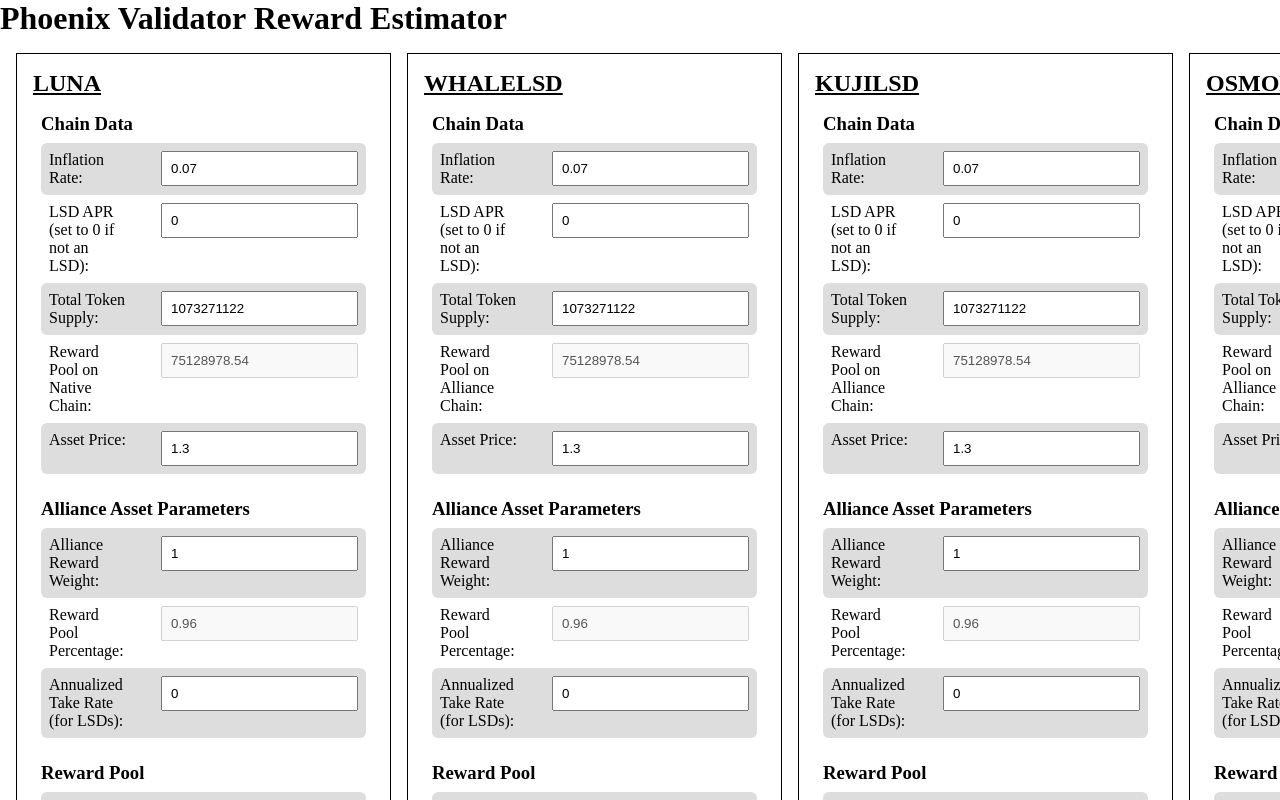
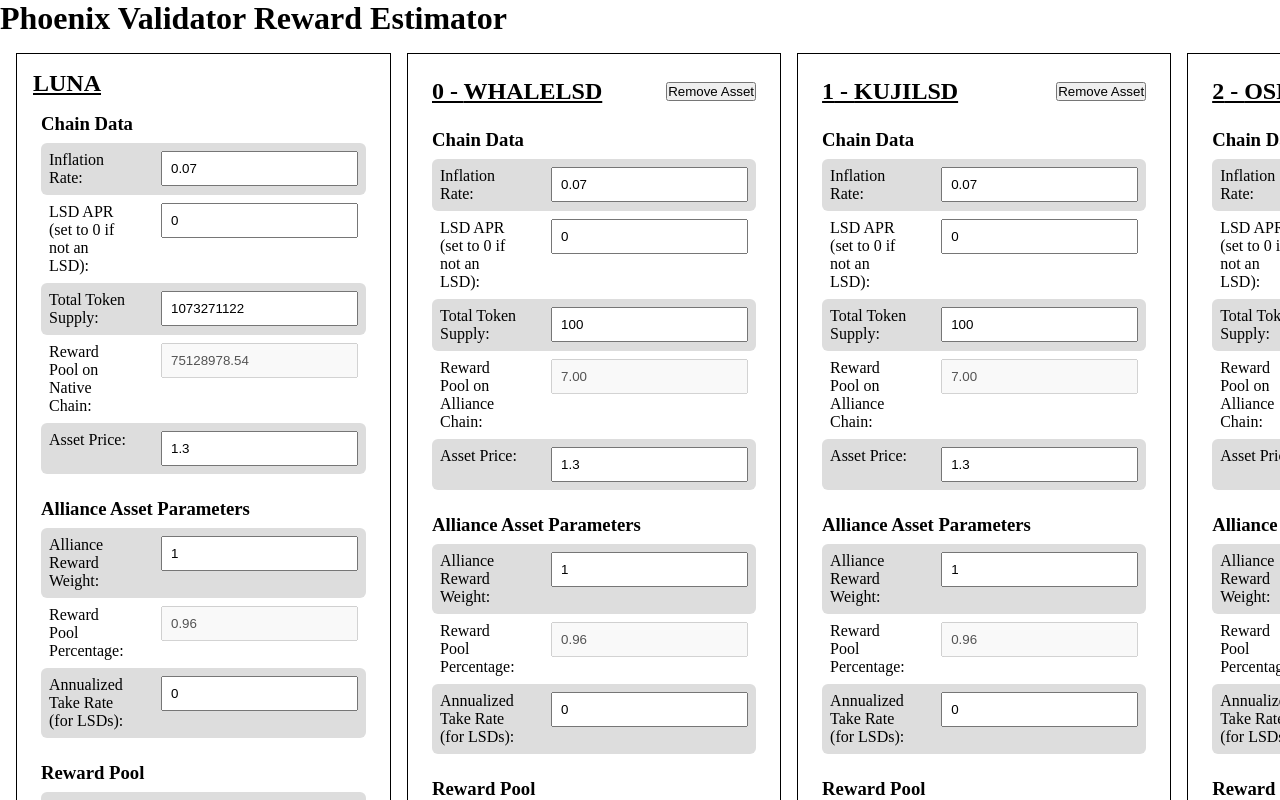
Before and after one commit to terra-money/alliance-estimator, a Next.js app: page / in a window 1280 px wide. Shown: the top 800 px of the page. Built offline with nearby package versions, Linux system fonts and the light colour scheme.

Commit message:
feat: lift state, add global fields

```diff
--- a/components/AllianceAssetColumn.tsx
+++ b/components/AllianceAssetColumn.tsx
@@ -5,13 +5,17 @@
   AllianceCalculatedValues,
   AllianceInputValues,
 } from "@/data";
+import { useAppState } from "@/contexts";
 import styles from "@/styles/AllianceAssetColumn.module.css";
 
-function AllianceAssetColumn({ name }: { name: string }) {
+function AllianceAssetColumn({ id, label }: { id: number; label: string }) {
+  const { removeAllianceAsset, poolTotalValueState, updatePoolTotalValue } =
+    useAppState();
+
   const [values, setValues] = useState<AllianceInputValues>({
     inflationRate: 0.07,
     lsdApr: 0,
-    totalTokenSupply: 1073271122,
+    totalTokenSupply: 100,
     assetPrice: 1.3,
     allianceRewardWeight: 1,
     annualizedTakeRate: 0,
@@ -51,15 +55,9 @@
     ]
   );
 
-  // TODO: create use context hook to track total values across assets.
-  const poolTotalValue = useMemo(
-    () => valueOfDenomInRewardPoolIncludingLSD,
-    [valueOfDenomInRewardPoolIncludingLSD]
-  );
-
   const percentageMakeupOfRewardPoolValue = useMemo(
-    () => valueOfDenomInRewardPoolIncludingLSD / poolTotalValue,
-    [poolTotalValue, valueOfDenomInRewardPoolIncludingLSD]
+    () => valueOfDenomInRewardPoolIncludingLSD / poolTotalValueState,
+    [poolTotalValueState, valueOfDenomInRewardPoolIncludingLSD]
   );
 
   // TODO: this value will be one thing for LUNA but will change for other assets. track for "is luna"
@@ -74,8 +72,8 @@
   );
 
   const stakingRewardValue = useMemo(
-    () => rewardPoolPercentage * poolTotalValue,
-    [poolTotalValue]
+    () => rewardPoolPercentage * poolTotalValueState,
+    [poolTotalValueState]
   );
 
   const stakingAPR = useMemo(
@@ -101,7 +99,6 @@
     valueOfDenomInRewardPoolExcludingLSD,
     valueOfDenomInRewardPoolIncludingLSD,
     percentageMakeupOfRewardPoolValue,
-    poolTotalValue,
     principalStakeExcludingRewards,
     principalStakeIncludingLSD,
     stakingRewardValue,
@@ -120,7 +117,13 @@
         [name]: value,
       });
     }
+
+    updatePoolTotalValue(id.toString(), valueOfDenomInRewardPoolIncludingLSD);
   };
+
+  function handleRemoveAsset() {
+    removeAllianceAsset(id);
+  }
 
   // helper functions to test for type
   function isInputField(
@@ -138,7 +141,14 @@
   // render table for individual token
   return (
     <div className={styles.container}>
-      <h2 className={styles.assetName}>{name}</h2>
+      <div className={styles.assetHeader}>
+        <h2 className={styles.assetName}>
+          {id} - {label}
+        </h2>
+        <div className={styles.removeButton}>
+          <button onClick={handleRemoveAsset}>Remove Asset</button>
+        </div>
+      </div>
       {Object.keys(allianceFieldMap).map((section) => {
         return (
           <div key={`section-${section}`} className={styles.fieldSection}>
--- a/components/Layout.tsx
+++ b/components/Layout.tsx
@@ -1,8 +1,10 @@
 import { NativeAssetColumn, AllianceAssetColumn } from "@/components";
+import { useAppState } from "@/contexts";
 import styles from "@/styles/Layout.module.css";
 
 function Layout() {
-  const allianceAssets = ["WHALELSD", "KUJILSD", "OSMOLSD", "OSMOLSD2"];
+  const { allianceAssets, addAllianceAsset } = useAppState();
+
   return (
     <>
       <header>
@@ -12,13 +14,25 @@
         <div className={styles.assetColumn}>
           <NativeAssetColumn />
         </div>
-        {allianceAssets.map((asset) => {
+        {allianceAssets.map((asset, i) => {
           return (
-            <div key={`alliance-asset-${asset}`} className={styles.assetColumn}>
-              <AllianceAssetColumn name={asset} />
+            <div
+              key={`alliance-asset-${asset.id}`}
+              className={styles.assetColumn}
+            >
+              <AllianceAssetColumn id={asset.id} label={asset.label} />
             </div>
           );
         })}
+        <div className={styles.addColumn}>
+          <button
+            onClick={() => {
+              addAllianceAsset("New Asset");
+            }}
+          >
+            Add Alliance Asset
+          </button>
+        </div>
       </main>
     </>
   );
--- a/components/NativeAssetColumn.tsx
+++ b/components/NativeAssetColumn.tsx
@@ -1,13 +1,16 @@
-import { useState, useMemo } from "react";
+import { useState, useEffect, useMemo } from "react";
 import {
   nativeFieldMap,
   NativeFieldKey,
   NativeCalculatedValues,
   NativeInputValues,
 } from "@/data";
+import { useAppState } from "@/contexts";
 import styles from "@/styles/NativeAssetColumn.module.css";
 
 function NativeAssetColumn() {
+  const { poolTotalValueState, updatePoolTotalValue } = useAppState();
+
   const [values, setValues] = useState<NativeInputValues>({
     inflationRate: 0.07,
     lsdApr: 0,
@@ -51,10 +54,9 @@
     ]
   );
 
-  // TODO: create use context hook to track total values across assets.
   const poolTotalValue = useMemo(
-    () => valueOfDenomInRewardPoolIncludingLSD,
-    [valueOfDenomInRewardPoolIncludingLSD]
+    () => poolTotalValueState,
+    [poolTotalValueState]
   );
 
   const percentageMakeupOfRewardPoolValue = useMemo(
@@ -120,6 +122,7 @@
         [name]: value,
       });
     }
+    updatePoolTotalValue("luna", valueOfDenomInRewardPoolIncludingLSD);
   };
 
   // helper functions to test for type
--- a/context/CalculatorContext.tsx
+++ /dev/null
@@ -1,3 +0,0 @@
-import { createContext, useContext, useState } from "react";
-
-export const CalculatorContext = createContext({});
--- /dev/null
+++ b/contexts/AppStateProvider.tsx
@@ -0,0 +1,74 @@
+import { ReactNode, useState } from "react";
+import { createContext } from "@/utils";
+
+interface AllianceAsset {
+  id: number;
+  label: string;
+}
+
+export interface IAppState {
+  allianceAssets: AllianceAsset[];
+  addAllianceAsset: (asset: string) => void;
+  removeAllianceAsset: (index: number) => void;
+  poolTotalValueState: number;
+  updatePoolTotalValue: (asset: string, value: number) => void;
+}
+
+export const [useAppState, AppStateProvider] =
+  createContext<IAppState>("useAppState");
+
+export function InitAppState({ children }: { children: ReactNode }) {
+  const [allianceAssets, setAllianceAssets] = useState<AllianceAsset[]>([
+    { id: 0, label: "WHALELSD" },
+    { id: 1, label: "KUJILSD" },
+    { id: 2, label: "OSMOLSD" },
+    { id: 3, label: "OSMOLSD2" },
+  ]);
+  const [poolValues, setPoolValues] = useState<Record<string, number>>({});
+
+  const [poolTotalValueState, setPoolTotalValue] = useState<number>(0);
+
+  function totalPoolValues() {
+    let totalPoolValues = 0;
+    Object.keys(poolValues).forEach((key) => {
+      totalPoolValues += poolValues[key];
+    });
+    setPoolTotalValue(totalPoolValues);
+  }
+
+  function updatePoolTotalValue(asset: string, value: number) {
+    setPoolValues((cur) => ({ ...cur, [asset]: value }));
+    totalPoolValues();
+  }
+
+  function addAllianceAsset(asset: string) {
+    setAllianceAssets((cur) => [...cur, { id: cur.length + 1, label: asset }]);
+  }
+
+  function removeAllianceAsset(id: number) {
+    let newPoolValues = { ...poolValues };
+    if (allianceAssets[id]) {
+      delete newPoolValues[allianceAssets[id].label];
+      setPoolValues(newPoolValues);
+    }
+
+    totalPoolValues();
+    setAllianceAssets((cur) => cur.filter((asset) => asset.id !== id));
+  }
+
+  return (
+    <AppStateProvider
+      value={{
+        allianceAssets,
+        addAllianceAsset,
+        removeAllianceAsset,
+        poolTotalValueState,
+        updatePoolTotalValue,
+      }}
+    >
+      {children}
+    </AppStateProvider>
+  );
+}
+
+export default InitAppState;
--- /dev/null
+++ b/contexts/index.ts
@@ -0,0 +1,5 @@
+export {
+  default as InitAppState,
+  useAppState,
+  type IAppState,
+} from "./AppStateProvider";
--- a/data/alliance.ts
+++ b/data/alliance.ts
@@ -15,7 +15,6 @@
   valueOfDenomInRewardPoolExcludingLSD: number;
   valueOfDenomInRewardPoolIncludingLSD: number;
   percentageMakeupOfRewardPoolValue: number;
-  poolTotalValue: number;
   principalStakeExcludingRewards: number;
   principalStakeIncludingLSD: number;
   stakingRewardValue: number;
@@ -117,12 +116,6 @@
     input: false,
   },
   {
-    group: "Pool Total Value",
-    name: "percentageMakeupOfRewardPoolValue",
-    label: "(including LSD appreciation)",
-    input: false,
-  },
-  {
     group: "Principal",
     name: "principalStakeExcludingRewards",
     label: "Principal stake (excluding rewards) amount after 1 year take rate",
--- a/data/native.ts
+++ b/data/native.ts
@@ -118,7 +118,7 @@
   },
   {
     group: "Pool Total Value",
-    name: "percentageMakeupOfRewardPoolValue",
+    name: "poolTotalValue",
     label: "(including LSD appreciation)",
     input: false,
   },
--- a/pages/index.tsx
+++ b/pages/index.tsx
@@ -1,4 +1,5 @@
 import Head from "next/head";
+import { InitAppState } from "@/contexts";
 import { Layout } from "@/components";
 
 export default function Home() {
@@ -11,7 +12,9 @@
         <link rel="icon" href="/favicon.ico" />
       </Head>
       <main>
-        <Layout />
+        <InitAppState>
+          <Layout />
+        </InitAppState>
       </main>
     </>
   );
--- a/styles/AllianceAssetColumn.module.css
+++ b/styles/AllianceAssetColumn.module.css
@@ -1,6 +1,13 @@
 
 .container {
   padding: 1rem
+}
+
+.assetHeader {
+  display: flex;
+  justify-content: space-between;
+  align-items: center;
+  padding: .5rem;
 }
 
 .assetName {
--- /dev/null
+++ b/utils/createContext.ts
@@ -0,0 +1,15 @@
+import React, { useContext } from "react";
+
+const createContext = <A>(name: string) => {
+  const ctx = React.createContext<A | undefined>(undefined);
+
+  const useCtx = () => {
+    const c = useContext(ctx);
+    if (!c) throw new Error(`${name} must be inside a provider with a value`);
+    return c;
+  };
+
+  return [useCtx, ctx.Provider] as const;
+};
+
+export default createContext;
--- /dev/null
+++ b/utils/index.ts
@@ -0,0 +1 @@
+export { default as createContext } from "./createContext";
```
